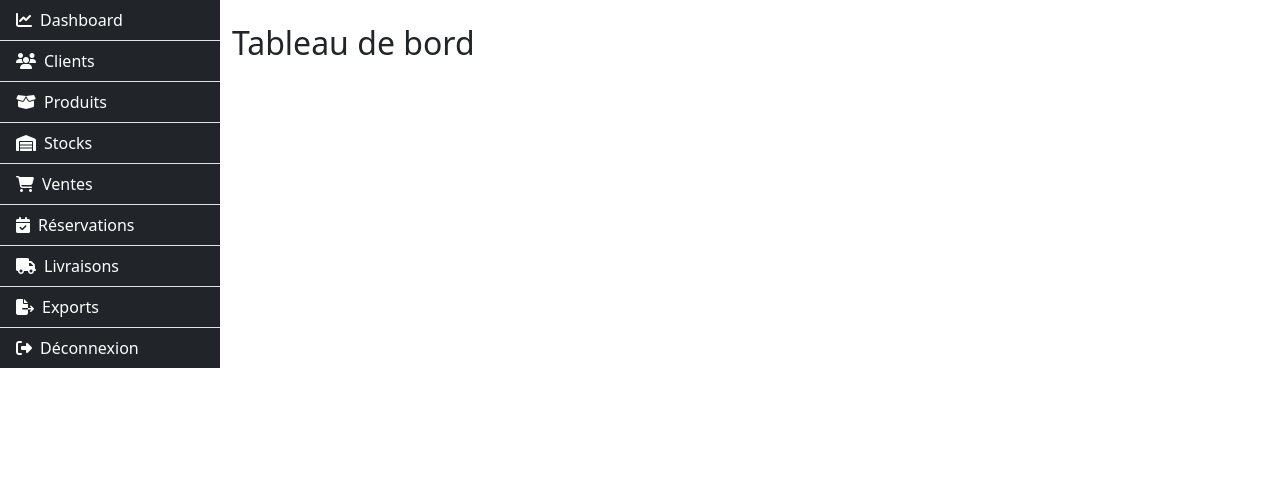
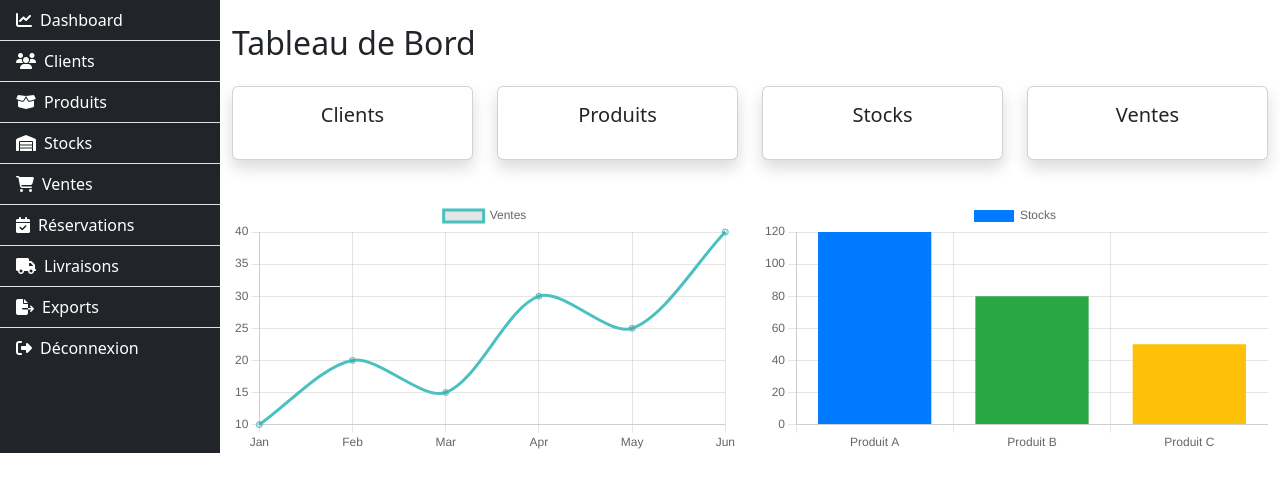
Before and after one commit to tino669244/Ruine-Comptable, a Python web app: template templates/dashboard.html in a window 1280 px wide. Shown: the part 57-549 px from the top of the page. Run offline with Jinja, Linux system fonts and the light colour scheme; the template is opened without the code that fills it, so the values that code supplies are empty.

Commit message:
Update dashboard.html

```diff
--- a/templates/dashboard.html
+++ b/templates/dashboard.html
@@ -1,16 +1,70 @@
 {% extends "base.html" %}
 {% block content %}
-<h2>Tableau de bord</h2>
+<h2 class="mb-4">Tableau de Bord</h2>
+
 <div class="row">
-    {% for key, value in stats.items() %}
-    <div class="col-md-2">
-        <div class="card text-center shadow-sm">
-            <div class="card-body">
-                <h5 class="card-title text-capitalize">{{ key }}</h5>
-                <p class="display-6">{{ value }}</p>
-            </div>
-        </div>
+  <div class="col-md-3 mb-3">
+    <div class="card shadow text-center p-3">
+      <h5 class="card-title">Clients</h5>
+      <h2 class="display-6">{{ stats.clients }}</h2>
     </div>
-    {% endfor %}
+  </div>
+  <div class="col-md-3 mb-3">
+    <div class="card shadow text-center p-3">
+      <h5 class="card-title">Produits</h5>
+      <h2 class="display-6">{{ stats.produits }}</h2>
+    </div>
+  </div>
+  <div class="col-md-3 mb-3">
+    <div class="card shadow text-center p-3">
+      <h5 class="card-title">Stocks</h5>
+      <h2 class="display-6">{{ stats.stocks }}</h2>
+    </div>
+  </div>
+  <div class="col-md-3 mb-3">
+    <div class="card shadow text-center p-3">
+      <h5 class="card-title">Ventes</h5>
+      <h2 class="display-6">{{ stats.ventes }}</h2>
+    </div>
+  </div>
 </div>
+
+<div class="row mt-4">
+  <div class="col-md-6">
+    <canvas id="salesChart"></canvas>
+  </div>
+  <div class="col-md-6">
+    <canvas id="stocksChart"></canvas>
+  </div>
+</div>
+
+<script src="https://cdn.jsdelivr.net/npm/chart.js"></script>
+<script>
+const salesCtx = document.getElementById('salesChart');
+new Chart(salesCtx, {
+  type: 'line',
+  data: {
+    labels: ["Jan", "Feb", "Mar", "Apr", "May", "Jun"],
+    datasets: [{
+      label: "Ventes",
+      data: [10, 20, 15, 30, 25, 40],
+      borderColor: "rgba(75, 192, 192, 1)",
+      tension: 0.3
+    }]
+  }
+});
+
+const stockCtx = document.getElementById('stocksChart');
+new Chart(stockCtx, {
+  type: 'bar',
+  data: {
+    labels: ["Produit A", "Produit B", "Produit C"],
+    datasets: [{
+      label: "Stocks",
+      data: [120, 80, 50],
+      backgroundColor: ["#007bff", "#28a745", "#ffc107"]
+    }]
+  }
+});
+</script>
 {% endblock %}
```
